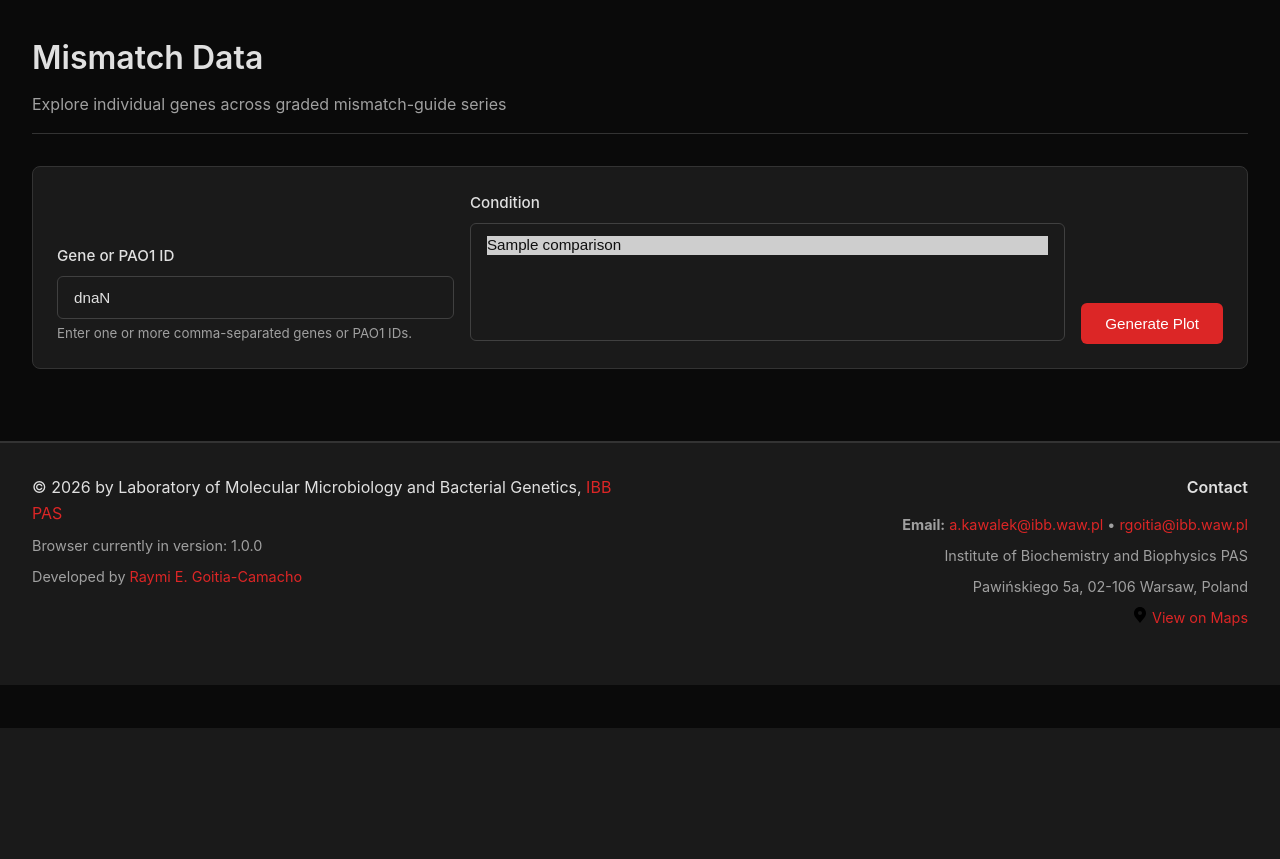
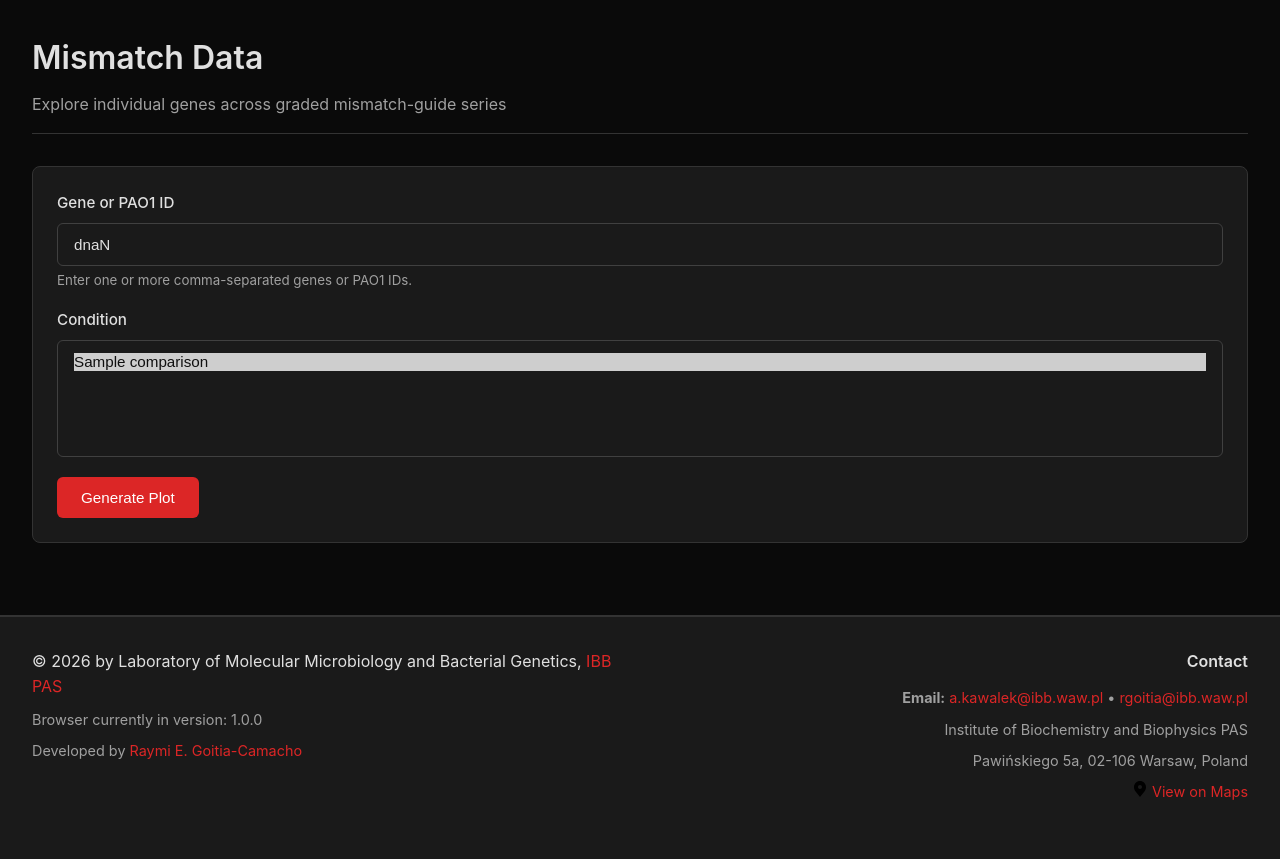
Before and after one commit to Raymi556/CRISPRi-PseudoBrowser, a Django app: page /mismatch/ in a window 1280 px wide. Shown: the part 72-931 px from the top of the page. Before the commit the page ends 800 px from the top, so only its background shows below. Run offline with Django 5.2, Linux system fonts and the light colour scheme; tables that the repository leaves empty hold one stand-in row (values such as "Sample post"); some libraries are stand-ins or nearby versions.

Commit message:
Fixed style of mismatch top container

```diff
--- a/mismatch/templates/mismatch/index.html
+++ b/mismatch/templates/mismatch/index.html
@@ -15,18 +15,16 @@
             <label for="mismatch-gene" class="form-label">Gene or PAO1 ID</label>
             <input id="mismatch-gene" class="form-control" value="dnaN" required autocomplete="off">
             <small class="form-hint">Enter one or more comma-separated genes or PAO1 IDs.</small>
-        </div>
-        <div>
-            <label for="mismatch-condition" class="form-label">Condition</label>
-            <select id="mismatch-condition" class="form-control" multiple size="5">
+            <label for="mismatch-condition" class="form-label" style="margin-top: 1rem;">Condition</label>
+            <select id="mismatch-condition" class="form-control" multiple size="5" style="margin-bottom: 1rem;">
                 {% for condition in conditions %}
                 <option value="{{ condition }}" {% if condition == default_condition %}selected{% endif %}>
                     {{ condition }}
                 </option>
                 {% endfor %}
             </select>
+            <button type="submit" class="btn btn-primary">Generate Plot</button>
         </div>
-        <button type="submit" class="btn btn-primary">Generate Plot</button>
     </form>
     <div id="mismatch-error" class="message message-error" hidden></div>
     <div id="mismatch-loading" class="loading" hidden>
--- a/static/css/main.css
+++ b/static/css/main.css
@@ -1155,7 +1155,6 @@ input[type="range"]::-moz-range-thumb:hover {
 }
 
 .mismatch-selector-form {
-    display: grid;
     grid-template-columns: minmax(220px, 1fr) minmax(260px, 1.5fr) auto;
     align-items: end;
     gap: 1rem;
```
